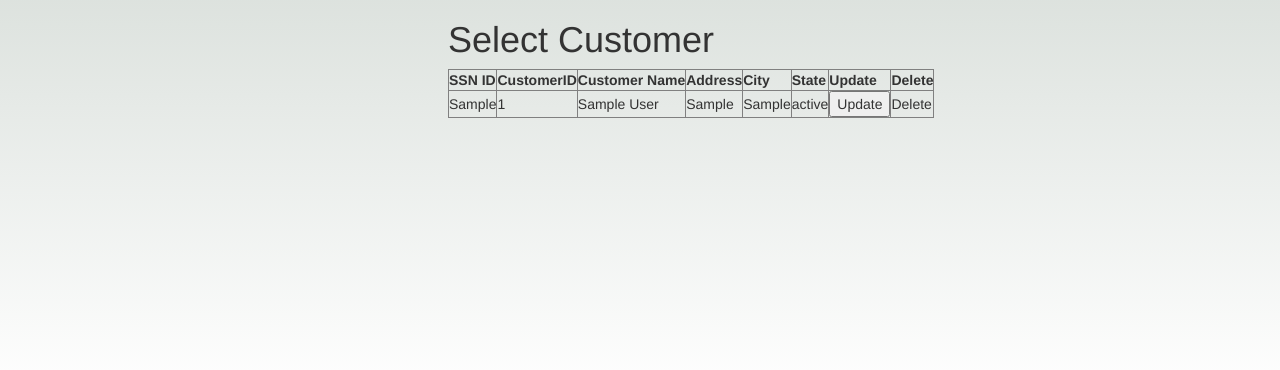
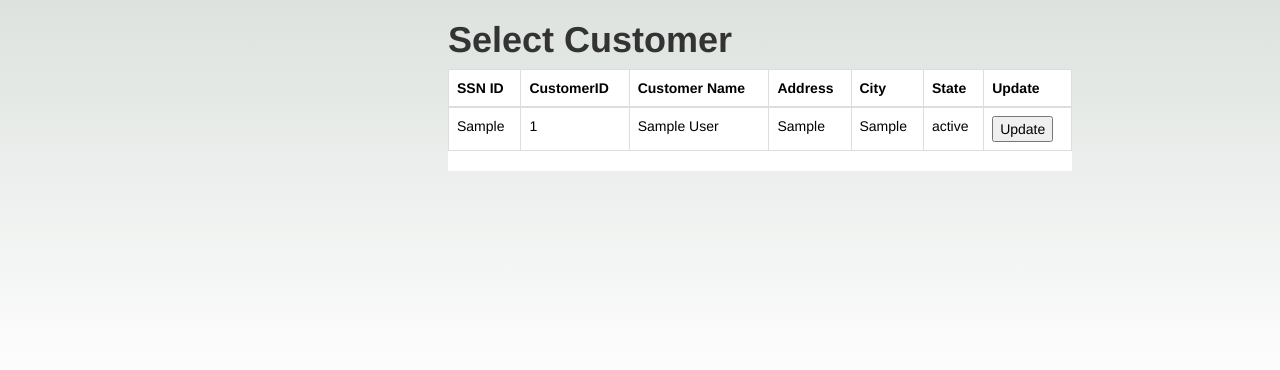
Before and after one commit to varshithrajbasa/RetailBanking, a Flask app: page /view_customer in a window 1280 px wide. Shown: the part 90-460 px from the top of the page. Run offline with Flask 2, Linux system fonts and the light colour scheme; tables that the repository leaves empty or names only in its code hold one stand-in row (values such as "Sample post"); some libraries are stand-ins or nearby versions.

Commit message:
Update view_customer.html

```diff
--- a/templates/view_customer.html
+++ b/templates/view_customer.html
@@ -1,6 +1,10 @@
-{% extends "layout.html" %} {% block content %}
-<h1>Select Customer</h1>
-<table border=1>
+{% extends "layout.html" %}
+
+    {% block content %}
+    <h1><b>Select Customer</b></h1>
+    <div style="margin-right: 25%; background-color: white;">
+<table class="table table-bordered">
+  <thead class="thead-dark">
   <tr>
     <th style="text-align:left">SSN ID</th>
     <th style="text-align:left">CustomerID</th>
@@ -9,7 +13,7 @@
     <th style="text-align:left">City</th>
     <th style="text-align:left">State</th>
     <th style="text-align:left">Update</th>
-        <th style="text-align:left">Delete</th>
+  </thead>
   </tr>
     {% for user in userDetails %}
     <tr>
@@ -19,14 +23,12 @@
       <td> {{user[4]}} </td>
       <td> {{user[5]}} </td>
       <td> {{user[6]}} </td>
-        <td>
-            <form action="/update_customer" method="post">
+      <td><form action="/update_customer" method="post">
         <input name="id" value="{{user[0]}}" type="hidden">
         <button name="update" type="submit">Update</button>
-            </form>
-        </td>
-        <td>Delete</td>
+    </form></td>
     </tr>
     {% endfor %}
   </table>
+</div>
      {% endblock %}
```
Lines whose indentation alone changed are shown as unchanged.
